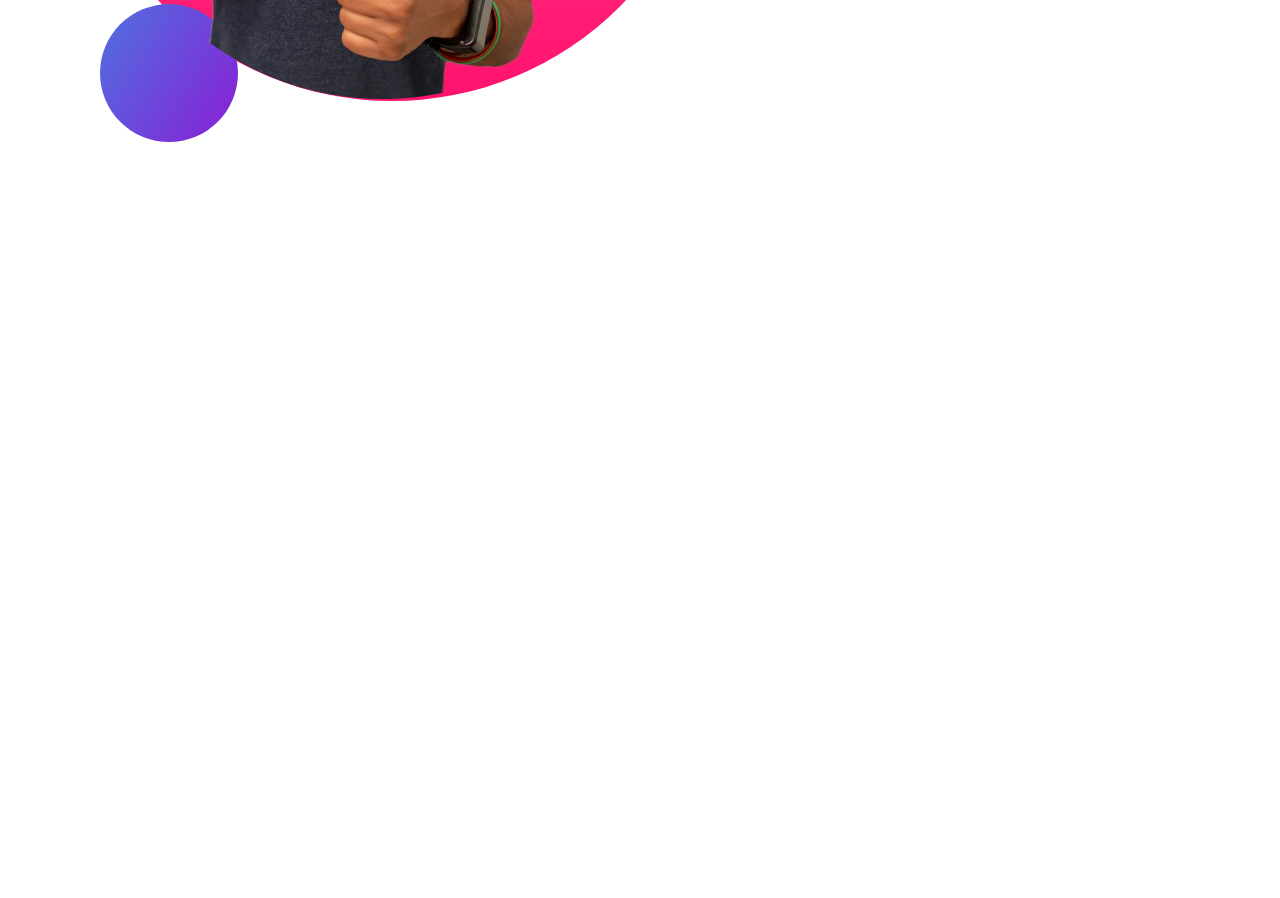
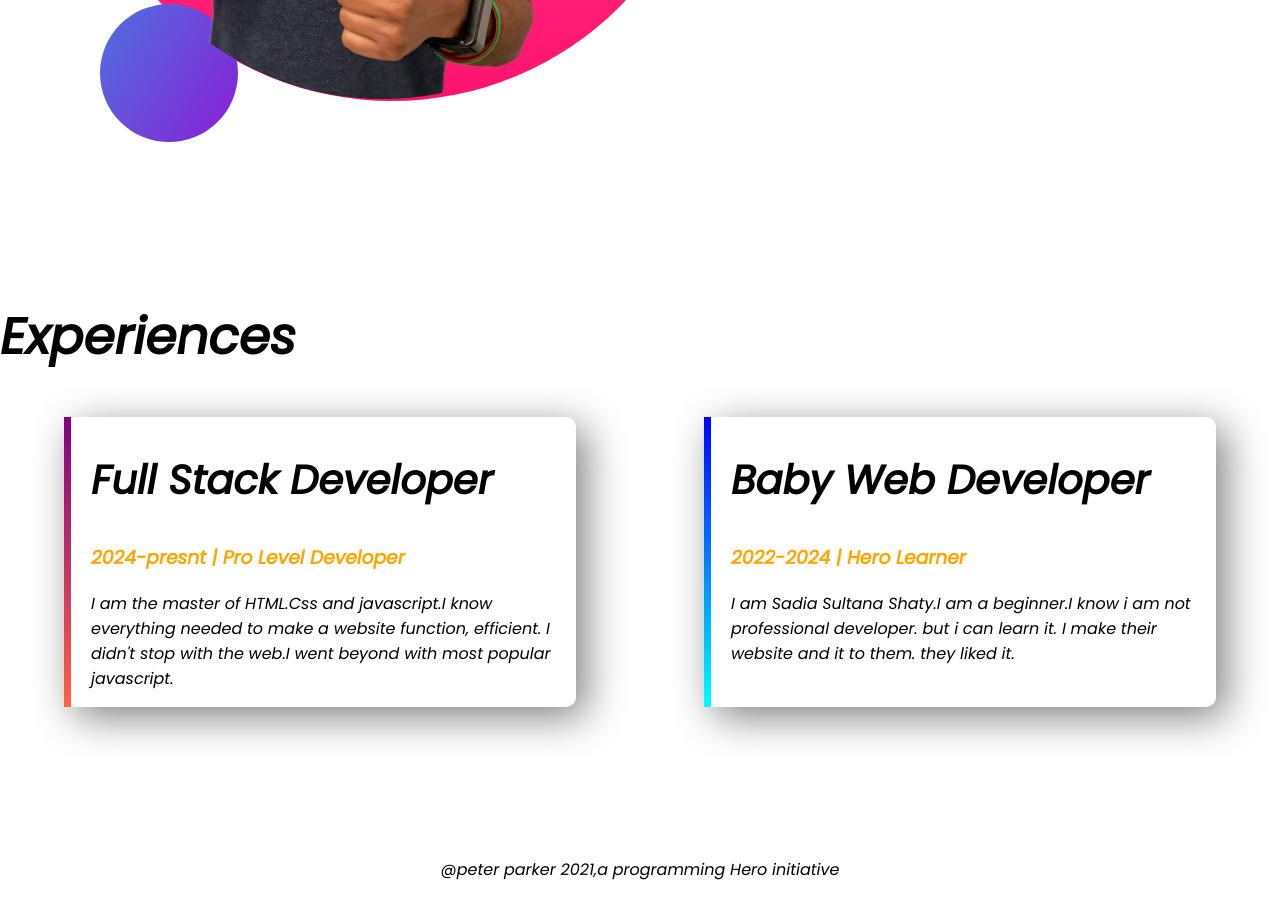
Before and after one commit to WalkerShahed-2021/developer-portfolio2, a plain HTML site: page index.html in a window 1280 px wide. Shown: the part 1181-2079 px from the top of the page. Before the commit the page ends 1481 px from the top, so only its background shows below. Drawn offline with Linux system fonts and the light colour scheme.

Commit message:
footer and exprience added

```diff
--- a/index.html
+++ b/index.html
@@ -14,7 +14,7 @@
     <link rel="stylesheet" href="style.css" />
   </head>
   <body>
-    <section class="top-banner">
+     <section class="top-banner flexible-container">
                 <div class="helf-width2">
                     <h1>Welcome To</h1>
                     <h1><span class="orange-color">Sadia sultana Shaty</span> World!</h1>
@@ -29,7 +29,7 @@
                       <img src="imags/jhankar.png" alt="" />
                 </div>
     </section>
-    <section class="dream-big">
+    <section class="dream-big flexible-container">
         <div helf-width2>
              <img src="imags/jhankar2.png" alt="">
         </div>
@@ -40,6 +40,30 @@
                 is my boring time.so I don't know how control myself</p>
             <a class="link-button" target="blank" href="">DOWNLOAD RESUME</a>
         </div>
+   </section>
+    <section class="experience-area">
+       <h1>Experiences</h1>
+    <div class="flexible-container">
+   <div id="full-stack-exprience"class="exprience-item2">
+            <h2>Full Stack Developer</h2>
+             <h3 class="orange-color">2024-presnt | Pro Level Developer</h3>
+             <p>I am the master of HTML.Css and javascript.I know everything needed to make a website  function, efficient.
+                I didn't stop with the web.I went beyond with most popular javascript.
+              </p>
+</div>
+ <div id="web-dev-exprience"class="exprience-item2">
+    <h2>Baby Web Developer</h2>
+    <h3 class="orange-color">2022-2024 | Hero Learner</h3>
+    <p>I am Sadia Sultana Shaty.I am a beginner.I know i am not professional developer.
+    but i can learn it.
+    I make their website and it to them.
+    they liked it.</p>
+    </div>
+      </div>
     </section>
+    <footer>
+       <p>@peter parker 2021,a programming Hero initiative</p>
+    </footer>
   </body>
+
 </html>
--- a/style.css
+++ b/style.css
@@ -5,10 +5,13 @@ body{
 h1{
     font-size: 50px; ;
 }
+h2{
+    font-size:40px;
+}
  .orange-color{
        color: orange;
 }
-section{
+.flexible-container{
       display: flex;
       margin-bottom:150px ;
 }
@@ -36,3 +39,26 @@ section{
    background-repeat: no-repeat;
    background-position:right ;
   }
+.exprience-item2{
+    width: 40%;
+    margin-left:5%;
+    margin-right:5%;
+    padding-left:20px;
+    border-radius:10px ;
+    box-shadow:10px 10px 40px gray ;
+
+}
+#web-dev-exprience{
+   border-left:7px solid ;
+   border-image:linear-gradient(blue,cyan);
+   border-image-slice:1;
+}
+#full-stack-exprience{
+    border-left:7px solid ;
+    border-image:linear-gradient(purple,tomato);
+    border-image-slice:1
+
+}
+ footer p{
+     text-align:center;
+ }
```
